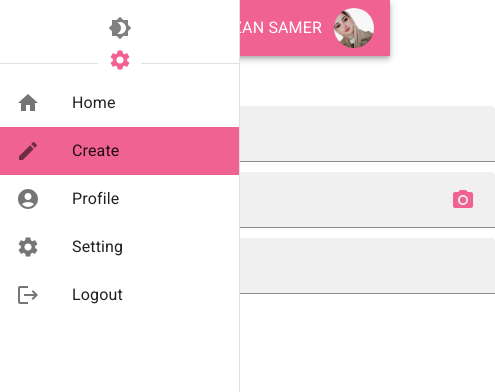
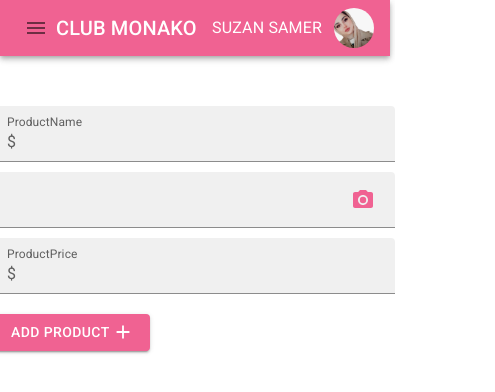
Before and after one commit to suzan-samer/material-ui-suz, a React (Create React App) app: page /create in a window 390 px wide. Shown: the top 392 px of the page, 495 px wide, since content can reach past the window. Built offline with nearby package versions, Linux system fonts and the light colour scheme.

Commit message:
Responsive-AppBar

```diff
--- a/src/MUI-Components/AppBarr.jsx
+++ b/src/MUI-Components/AppBarr.jsx
@@ -1,13 +1,20 @@
 import React from 'react';
-import { AppBar, Avatar, Link, Typography, Toolbar} from "@mui/material";
+import { AppBar, Avatar, Link, Typography, Toolbar,IconButton} from "@mui/material";
+import MenuIcon from '@mui/icons-material/Menu';
 const drawerWidth = 240;
-const AppBarr = () => {
+const AppBarr = ({setDrawer}) => {
   return (
       <AppBar  position="static" sx={{
          width: { sm: `calc(100% - ${drawerWidth}px)` },
-          ml: { sm: `${drawerWidth}px` },
+          ml: { xs : 0 , sm: `${drawerWidth}px` },
      }}>
         <Toolbar>
+          <IconButton onClick={() => {
+            setDrawer("block")
+
+          }} sx={{display:{sm:"none"}}}>
+          <MenuIcon/>
+          </IconButton>
           <Link
             variant="h6"
             color="inherit"
--- a/src/MUI-Components/Drawerr.jsx
+++ b/src/MUI-Components/Drawerr.jsx
@@ -19,7 +19,7 @@ import { useTheme } from "@emotion/react";
 import { Brightness4, Brightness7 } from "@mui/icons-material";
 const color = pink[300];
 const drawerWidth = 240;
-const Drawerr = ({ setMyyMode }) => {
+const Drawerr = ({ setMyyMode,drawer }) => {
   const Loc=useLocation();
   console.log(Loc.pathname);
   const navigate = useNavigate();
@@ -27,6 +27,8 @@ const Drawerr = ({ setMyyMode }) => {
   return (
     <Drawer
       sx={{
+        display:{xs:drawer, sm:"block"},
+
         width: drawerWidth,
         flexShrink: 0,
         "& .MuiDrawer-paper": {
--- a/src/pages/Root.jsx
+++ b/src/pages/Root.jsx
@@ -14,6 +14,8 @@ const Root = () => {
   ?"light"
   :"dark"
   );
+  const [drawer, setDrawer] = useState("none");
+
   const darkTheme = createTheme({
     palette: {
       // @ts-ignore
@@ -28,14 +30,13 @@ const Root = () => {
       },
     },
   });
-
   return (
 
     <>
     <ThemeProvider theme={darkTheme}>
       <CssBaseline />
-      <AppBarr />
-      <Drawerr setMyyMode={setMyMode} />
+      <AppBarr setDrawer={setDrawer} />
+      <Drawerr setMyyMode={setMyMode} drawer={drawer} />
       <Box sx={{
          width: { sm: `calc(100% - ${drawerWidth}px)` },
           ml: { sm: `${drawerWidth}px`,display:"flex",justifyContent:"center" },
--- a/src/pages/create/Create.jsx
+++ b/src/pages/create/Create.jsx
@@ -29,7 +29,7 @@ const Create = () => {
     },
   }));
   return (
-    <Box paddingTop="40px" width="600px" height="200px" component="form">
+    <Box paddingTop="40px" sx={{width:{sm:"600px" , xs:"400px"}}} height="200px" component="form">
       <TextField
         fullWidth
         label="ProductName"
@@ -39,7 +39,7 @@ const Create = () => {
         }}
         variant="filled"
       />
-      <FormControl sx={{  width: "600px" }} variant="filled" >
+      <FormControl sx={{width:{sm:"600px" , xs:"400px"}}} variant="filled" >
         <FilledInput sx={{mt: "10px"}}
         fullWidth
           id="filled-adornment-weight"
--- a/src/pages/home/Home.jsx
+++ b/src/pages/home/Home.jsx
@@ -5,14 +5,14 @@ import CloseIcon from "@mui/icons-material/Close";
 
 const Home = () => {
   return (
-    <Box paddingTop="40px">
+    <Box paddingTop="40px" sx={{width:{sm:"600px" , xs:"300px"}}}>
       <Paper
         sx={{
-          width: "700px",
+          width:{sm:"600px" , xs:"300px"},
           position: "relative",
           display: "flex",
           justifyContent: "space-between",
-          paddingLeft: "12px",
+          paddingLeft: {sm:"12px",xs:"2px"},
           paddingBottom: "10px",
         }}
       >
@@ -40,7 +40,7 @@ const Home = () => {
       <Paper
         sx={{
           mt:"5px",
-          width: "700px",
+          width:{sm:"600px" , xs:"300px"},
           position: "relative",
           display: "flex",
           justifyContent: "space-between",
```
